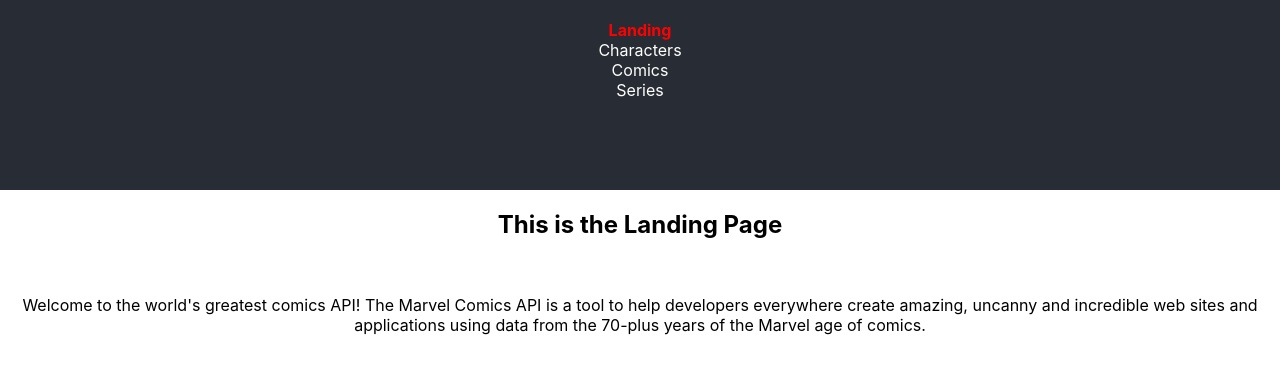
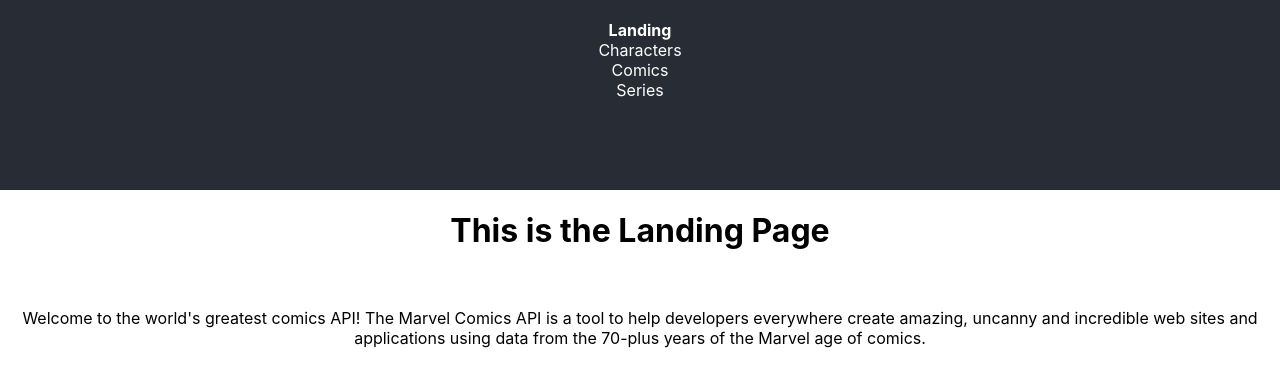
Before and after one commit to luke-mcevoy/CS-554, a React (Create React App) app in the folder lab4/: page / in a window 1280 px wide. Shown: the top 386 px of the page. Built offline with nearby package versions, Linux system fonts and the light colour scheme.

Commit message:
totally passed

```diff
--- a/lab4/src/App.css
+++ b/lab4/src/App.css
@@ -51,7 +51,7 @@
 
 .active {
 	font-weight: bold;
-	color: red !important;
+	color: white !important;
 }
 
 .center {
--- a/lab4/src/components/Landing.js
+++ b/lab4/src/components/Landing.js
@@ -5,7 +5,7 @@
 const Landing = () => {
 	return (
 		<div class="center">
-			<h2>This is the Landing Page</h2>
+			<h1>This is the Landing Page</h1>
 			<br />
 			<p>
 				Welcome to the world's greatest comics API! The Marvel Comics API is a
--- a/lab4/src/components/list/CharacterList.js
+++ b/lab4/src/components/list/CharacterList.js
@@ -196,7 +196,7 @@
 									className={classes.titleHead}
 									gutterBottom
 									variant="h6"
-									component="h3"
+									component="h1"
 								>
 									{character.name}
 								</Typography>
--- a/lab4/src/components/list/ComicList.js
+++ b/lab4/src/components/list/ComicList.js
@@ -158,7 +158,7 @@
 									className={classes.titleHead}
 									gutterBottom
 									variant="h6"
-									component="h3"
+									component="h1"
 								>
 									{comic.title}
 								</Typography>
--- a/lab4/src/components/list/SeriesList.js
+++ b/lab4/src/components/list/SeriesList.js
@@ -154,7 +154,7 @@
 									className={classes.titleHead}
 									gutterBottom
 									variant="h6"
-									component="h3"
+									component="h1"
 								>
 									{series.title}
 								</Typography>
```
